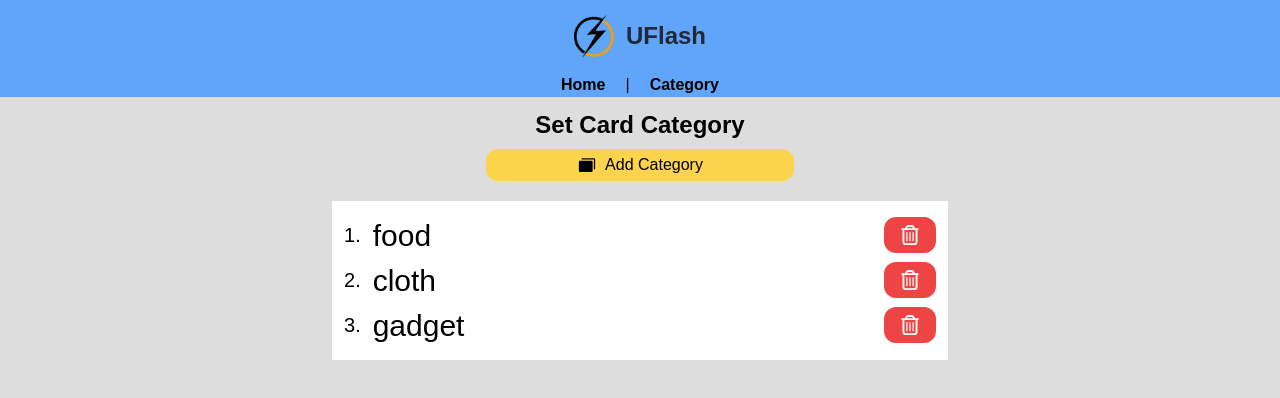
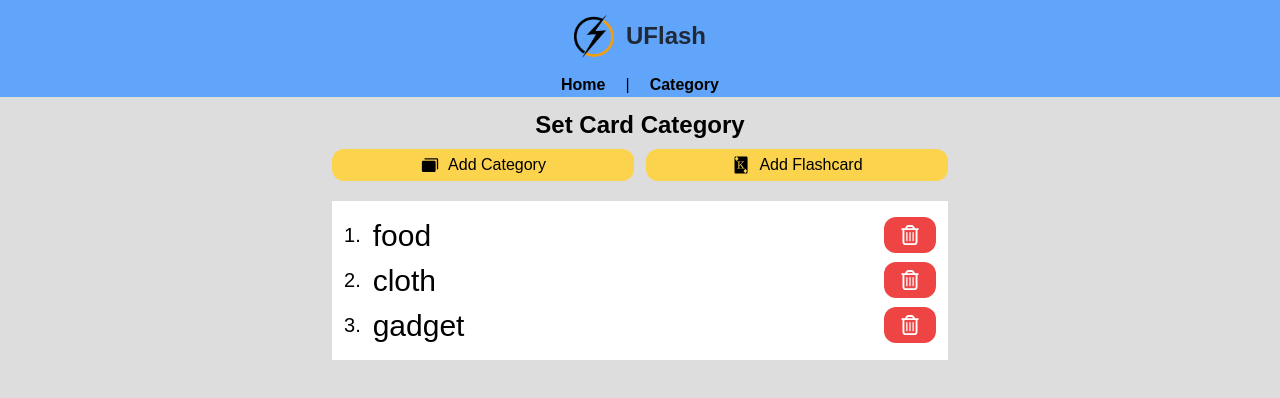
Before and after one commit to NMATech/uflash, a React (Vite) app: page /home/category in a window 1280 px wide. Shown: the top 398 px of the page. Built offline with nearby package versions, Linux system fonts and the light colour scheme.

Commit message:
add modal form flashcard

```diff
--- a/src/Components/Elements/Button/Btn2.jsx
+++ b/src/Components/Elements/Button/Btn2.jsx
@@ -1,7 +1,7 @@
-export const Btn2 = ({ children, handleBtnCategory }) => {
+export const Btn2 = ({ children, handle }) => {
   return (
     <button
-      onClick={handleBtnCategory}
+      onClick={handle}
       className="w-[50%] flex justify-center items-center gap-2 bg-dark-accent px-6 py-1 rounded-xl"
     >
       {children}
--- a/src/Components/Elements/Headline/BtnAddCategory.jsx
+++ b/src/Components/Elements/Headline/BtnAddCategory.jsx
@@ -1,12 +1,17 @@
 import { Btn2 } from "../Button/Btn2";
 import { PiCardsFill } from "react-icons/pi";
+import { GiCardKingDiamonds } from "react-icons/gi";
 
-export const BtnAddCategory = ({ handleBtnCategory }) => {
+export const BtnAddCategory = ({ handleBtnCategory, handleFlashcard }) => {
   return (
-    <section className="flex justify-center items-center mt-2">
-      <Btn2 handleBtnCategory={handleBtnCategory}>
+    <section className="flex justify-center items-center mt-2 gap-3">
+      <Btn2 handle={handleBtnCategory}>
         <PiCardsFill className="text-[20px]" />
         <h1>Add Category</h1>
+      </Btn2>
+      <Btn2 handle={handleFlashcard}>
+        <GiCardKingDiamonds className="text-[20px]" />
+        <h1>Add Flashcard</h1>
       </Btn2>
     </section>
   );
--- /dev/null
+++ b/src/Components/Elements/Input/SelectInput.jsx
@@ -0,0 +1,11 @@
+const SelectInput = () => {
+  return (
+    <select name="" id="" className="w-full border border-slate-400 p-1">
+      <option value="" selected disabled>
+        Select a category
+      </option>
+    </select>
+  );
+};
+
+export default SelectInput;
--- /dev/null
+++ b/src/Components/Fragments/FormFlashcard.jsx
@@ -0,0 +1,31 @@
+import { Btn2 } from "../Elements/Button/Btn2";
+import InputField from "../Elements/Input/Index";
+import { RxCross2 } from "react-icons/rx";
+import SelectInput from "../Elements/Input/SelectInput";
+
+const FormFlashcard = ({ handleFlashcard }) => {
+  return (
+    <div className="relative bg-white w-[250px] flex flex-col items-center gap-3 max-h-max px-4 py-2">
+      <section className="w-full absolute flex justify-end top-[-1em] left-3">
+        <button onClick={handleFlashcard}>
+          <div className="bg-red-500 p-2 rounded-full">
+            <RxCross2 className="text-[20px] text-white" />
+          </div>
+        </button>
+      </section>
+      <section>
+        <h1 className="text-center font-semibold text-xl">
+          Form Add Flashcard
+        </h1>
+      </section>
+      <section className="w-full p-2">
+        <SelectInput />
+      </section>
+      <InputField type={"text"} title={"Question"} />
+      <InputField type={"text"} title={"Answer"} />
+      <Btn2>Add</Btn2>
+    </div>
+  );
+};
+
+export default FormFlashcard;
--- a/src/Components/Fragments/HeadlineCategory.jsx
+++ b/src/Components/Fragments/HeadlineCategory.jsx
@@ -1,11 +1,14 @@
 import { BtnAddCategory } from "../Elements/Headline/BtnAddCategory";
 import Headline from "../Elements/Headline/Headline";
 
-export const HeadlineCategory = ({ handleBtnCategory }) => {
+export const HeadlineCategory = ({ handleBtnCategory, handleFlashcard }) => {
   return (
     <section className="text-center mb-5">
       <Headline />
-      <BtnAddCategory handleBtnCategory={handleBtnCategory} />
+      <BtnAddCategory
+        handleBtnCategory={handleBtnCategory}
+        handleFlashcard={handleFlashcard}
+      />
     </section>
   );
 };
--- a/src/Components/Layouts/CategoryLay.jsx
+++ b/src/Components/Layouts/CategoryLay.jsx
@@ -1,10 +1,18 @@
 import { HeadlineCategory } from "../Fragments/HeadlineCategory";
 import ListCategoryFrag from "../Fragments/ListCategoryFrag";
 
-export const CategoryLay = ({ data, handleBtnCategory, handleCategory }) => {
+export const CategoryLay = ({
+  data,
+  handleBtnCategory,
+  handleCategory,
+  handleFlashcard,
+}) => {
   return (
     <>
-      <HeadlineCategory handleBtnCategory={handleBtnCategory} />
+      <HeadlineCategory
+        handleBtnCategory={handleBtnCategory}
+        handleFlashcard={handleFlashcard}
+      />
       <section className="w-full bg-white p-3">
         {data.map((x, index) => {
           return (
--- /dev/null
+++ b/src/Components/Layouts/ModalFormFlashcard.jsx
@@ -0,0 +1,11 @@
+import FormFlashcard from "../Fragments/FormFlashcard";
+
+const ModalFormFlashcard = ({ handleFlashcard }) => {
+  return (
+    <section className="fixed inset-0 w-full flex justify-center items-center bg-black bg-opacity-20">
+      <FormFlashcard handleFlashcard={handleFlashcard} />
+    </section>
+  );
+};
+
+export default ModalFormFlashcard;
--- a/src/Pages/Category.jsx
+++ b/src/Pages/Category.jsx
@@ -2,11 +2,13 @@ import { useState } from "react";
 import { CategoryLay } from "../Components/Layouts/CategoryLay";
 import ModalFormCategory from "../Components/Layouts/ModalFormCategory";
 import ModalListCard from "../Components/Layouts/ModalListCard";
+import ModalFormFlashcard from "../Components/Layouts/ModalFormFlashcard";
 
 const Category = () => {
   const data = ["food", "cloth", "gadget"];
   const [isBtnCategoryClicked, setIsBtnCategoryClicked] = useState(false);
   const [isCategory, setIsCategoryClicked] = useState(false);
+  const [isFlashcard, setIsFlashcard] = useState(false);
 
   const handleBtnCategory = () => {
     setIsBtnCategoryClicked((prevValue) => !prevValue);
@@ -16,12 +18,17 @@ const Category = () => {
     setIsCategoryClicked((prevValue) => !prevValue);
   };
 
+  const handleFlashcard = () => {
+    setIsFlashcard((prevValue) => !prevValue);
+  };
+
   return (
     <>
       <section className="w-[50%] mx-auto p-3">
         <CategoryLay
           handleBtnCategory={handleBtnCategory}
           handleCategory={handleCategory}
+          handleFlashcard={handleFlashcard}
           data={data}
         />
       </section>
@@ -29,6 +36,7 @@ const Category = () => {
       {isBtnCategoryClicked && (
         <ModalFormCategory handleBtnCategory={handleBtnCategory} />
       )}
+      {isFlashcard && <ModalFormFlashcard handleFlashcard={handleFlashcard} />}
     </>
   );
 };
```
